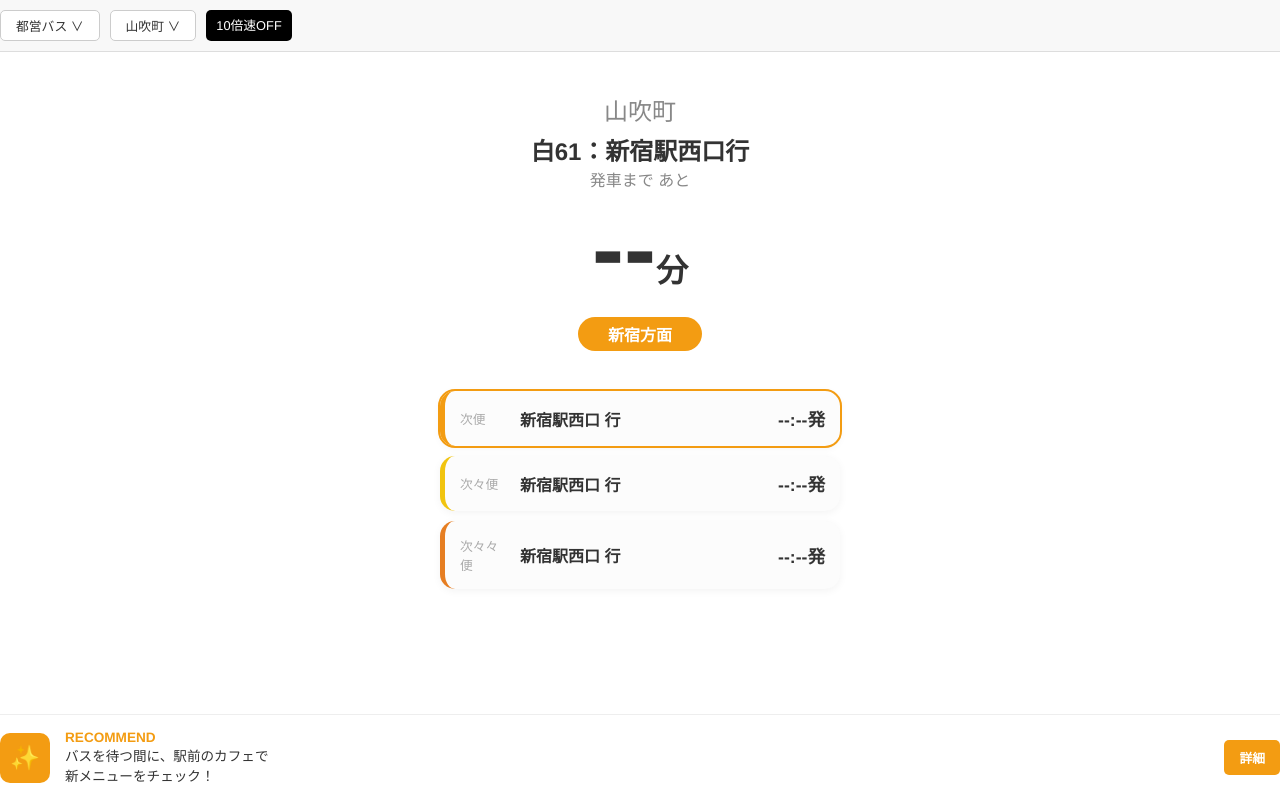
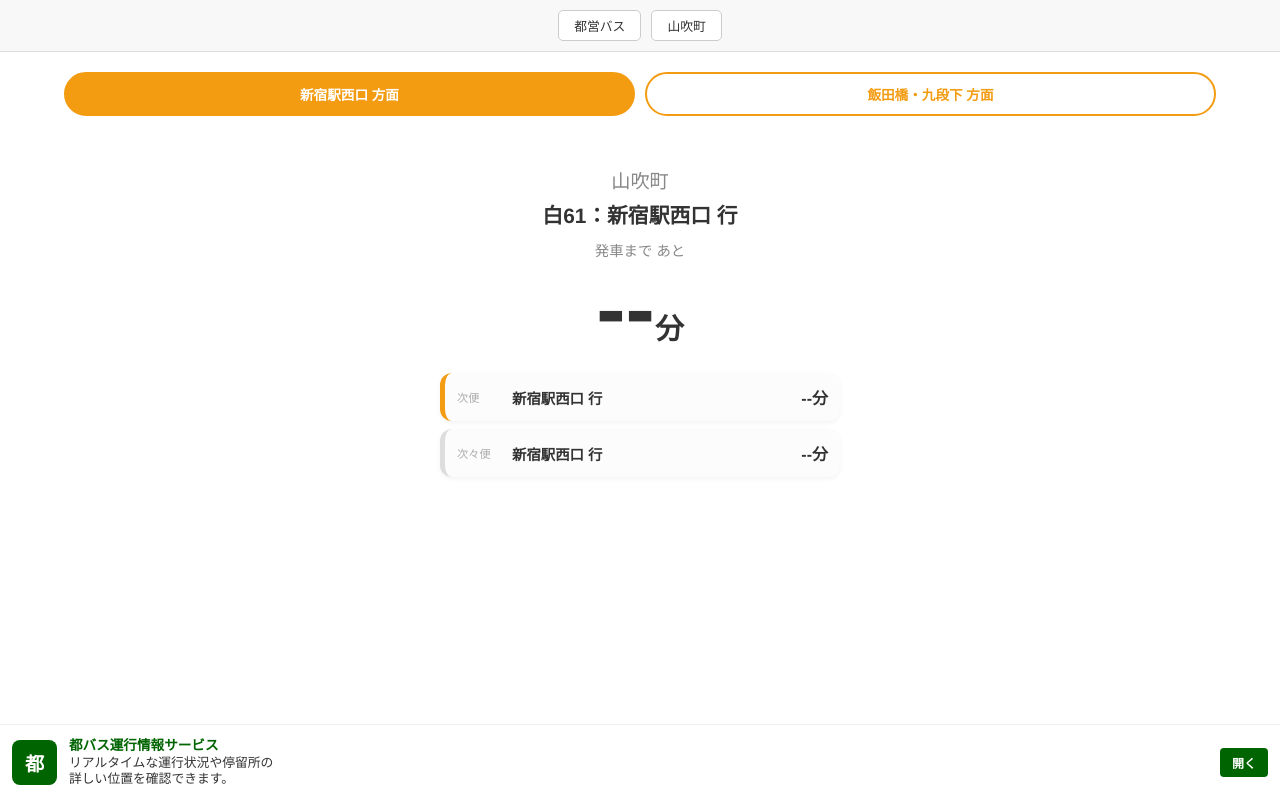
Before and after one commit to mt2026-svg/bus-ap, a website: page index.html in a window 1280 px wide. Drawn offline with Linux system fonts and the light colour scheme.

Commit message:
Update index.html

```diff
--- a/index.html
+++ b/index.html
@@ -6,77 +6,90 @@
     <title>都バス運行情報 - 山吹町</title>
     <style>
         body { font-family: 'Helvetica Neue', Arial, sans-serif; background: #fff; color: #333; margin: 0; padding: 0; display: flex; flex-direction: column; align-items: center; }
-        .header-nav { width: 100%; display: flex; padding: 10px; gap: 10px; background: #f8f8f8; border-bottom: 1px solid #ddd; }
+        .header-nav { width: 100%; display: flex; padding: 10px; gap: 10px; background: #f8f8f8; border-bottom: 1px solid #ddd; justify-content: center; }
         .nav-item { border: 1px solid #ccc; padding: 5px 15px; border-radius: 5px; font-size: 0.8rem; background: #fff; }
 
-        .main-display { text-align: center; margin-top: 40px; width: 90%; }
-        .stop-name { font-size: 1.5rem; color: #888; margin-bottom: 5px; }
-        .bus-type { font-size: 1.8rem; font-weight: bold; margin-bottom: 10px; }
-        .eta-label { color: #888; font-size: 1rem; margin-bottom: 10px; }
-        .eta-main { font-size: 6rem; font-weight: bold; line-height: 1; }
-        .eta-unit { font-size: 2rem; }
+        .main-display { text-align: center; margin-top: 30px; width: 90%; }
+        .stop-name { font-size: 1.2rem; color: #888; margin-bottom: 5px; }
+        .eta-label { color: #888; font-size: 0.9rem; margin-bottom: 5px; }
+        .eta-main { font-size: 5.5rem; font-weight: bold; line-height: 1; color: #333; }
+        .eta-unit { font-size: 1.8rem; }
 
-        .destination-badge { display: inline-block; background: #f39c12; color: white; padding: 5px 30px; border-radius: 20px; margin: 20px 0; font-weight: bold; }
+        /* 行き先切り替えボタン */
+        .selector-container { display: flex; gap: 10px; margin: 20px 0; width: 90%; justify-content: center; }
+        .dest-btn { flex: 1; padding: 10px; border-radius: 25px; border: 2px solid #f39c12; background: #fff; color: #f39c12; font-weight: bold; cursor: pointer; font-size: 0.85rem; }
+        .dest-btn.active { background: #f39c12; color: #fff; }
 
-        .list-container { width: 90%; max-width: 400px; margin-top: 20px; }
-        .list-item { display: flex; justify-content: space-between; align-items: center; padding: 15px; border-radius: 15px; margin-bottom: 10px; background: #fcfcfc; box-shadow: 0 2px 8px rgba(0,0,0,0.05); border-left: 5px solid #ddd; }
-        .list-item.active { border-left-color: #f39c12; outline: 2px solid #f39c12; }
-        .list-item.secondary { border-left-color: #f1c40f; }
-        .list-item.tertiary { border-left-color: #e67e22; }
+        .list-container { width: 90%; max-width: 400px; }
+        .list-item { display: flex; justify-content: space-between; align-items: center; padding: 12px; border-radius: 12px; margin-bottom: 8px; background: #fcfcfc; box-shadow: 0 2px 5px rgba(0,0,0,0.05); border-left: 5px solid #ddd; }
+        .list-item.active { border-left-color: #f39c12; }
 
-        .list-label { color: #aaa; font-size: 0.8rem; width: 50px; }
-        .list-desc { font-weight: bold; flex-grow: 1; text-align: left; padding-left: 10px; }
-        .list-time { font-weight: bold; font-size: 1.1rem; }
+        .list-label { color: #aaa; font-size: 0.7rem; width: 45px; }
+        .list-desc { font-weight: bold; flex-grow: 1; text-align: left; padding-left: 10px; font-size: 0.9rem; }
+        .list-time { font-weight: bold; font-size: 1rem; }
 
-        .ad-banner { position: fixed; bottom: 0; width: 100%; background: #fff; border-top: 1px solid #eee; padding: 15px; display: flex; align-items: center; gap: 15px; }
-        .ad-icon { background: #f39c12; color: white; width: 50px; height: 50px; border-radius: 10px; display: flex; align-items: center; justify-content: center; font-size: 1.5rem; }
-        .ad-text { text-align: left; font-size: 0.85rem; flex-grow: 1; }
-        .ad-text b { color: #f39c12; display: block; }
-        .ad-btn { background: #f39c12; color: white; padding: 8px 15px; border-radius: 5px; text-decoration: none; font-weight: bold; font-size: 0.8rem; }
+        /* 広告バナー */
+        .ad-banner { position: fixed; bottom: 0; width: 100%; background: #fff; border-top: 1px solid #eee; padding: 12px; display: flex; align-items: center; gap: 12px; box-sizing: border-box; }
+        .ad-icon { background: #006400; color: white; width: 45px; height: 45px; border-radius: 8px; display: flex; align-items: center; justify-content: center; font-size: 1.2rem; font-weight: bold; }
+        .ad-text { text-align: left; font-size: 0.8rem; flex-grow: 1; line-height: 1.3; }
+        .ad-text b { color: #006400; display: block; font-size: 0.85rem; }
+        .ad-btn { background: #006400; color: white; padding: 6px 12px; border-radius: 4px; text-decoration: none; font-weight: bold; font-size: 0.75rem; }
     </style>
 </head>
 <body>
 
     <div class="header-nav">
-        <div class="nav-item">都営バス ∨</div>
-        <div class="nav-item">山吹町 ∨</div>
-        <div style="background:black; color:white; padding:5px 10px; border-radius:5px; font-size:0.8rem;">10倍速OFF</div>
+        <div class="nav-item">都営バス</div>
+        <div class="nav-item">山吹町</div>
+    </div>
+
+    <div class="selector-container">
+        <button class="dest-btn active" onclick="switchDest('shinjuku')">新宿駅西口 方面</button>
+        <button class="dest-btn" onclick="switchDest('kudan')">飯田橋・九段下 方面</button>
     </div>
 
     <div class="main-display">
         <div class="stop-name">山吹町</div>
-        <div class="bus-app-label" style="font-weight:bold; font-size:1.5rem;">白61：新宿駅西口行</div>
+        <div id="target-dest" style="font-weight:bold; font-size:1.3rem; margin-bottom:10px;">白61：新宿駅西口 行</div>
         <div class="eta-label">発車まで あと</div>
         <div class="eta-main" id="main-eta">--<span class="eta-unit">分</span></div>
-        <div class="destination-badge">新宿方面</div>
     </div>
 
-    <div class="list-container">
+    <div class="list-container" style="margin-top:20px;">
         <div class="list-item active">
             <div class="list-label">次便</div>
             <div class="list-desc" id="bus1-desc">新宿駅西口 行</div>
-            <div class="list-time" id="bus1-time">--:--発</div>
+            <div class="list-time" id="bus1-time">--分</div>
         </div>
-        <div class="list-item secondary">
+        <div class="list-item">
             <div class="list-label">次々便</div>
             <div class="list-desc" id="bus2-desc">新宿駅西口 行</div>
-            <div class="list-time" id="bus2-time">--:--発</div>
-        </div>
-        <div class="list-item tertiary">
-            <div class="list-label">次々々便</div>
-            <div class="list-desc" id="bus3-desc">新宿駅西口 行</div>
-            <div class="list-time" id="bus3-time">--:--発</div>
+            <div class="list-time" id="bus2-time">--分</div>
         </div>
     </div>
 
-    <div style="height: 100px;"></div> <div class="ad-banner">
-        <div class="ad-icon">✨</div>
+    <div class="ad-banner">
+        <div class="ad-icon">都</div>
         <div class="ad-text">
-            <b>RECOMMEND</b>
-            バスを待つ間に、駅前のカフェで<br>新メニューをチェック！
+            <b>都バス運行情報サービス</b>
+            リアルタイムな運行状況や停留所の<br>詳しい位置を確認できます。
         </div>
-        <a href="#" class="ad-btn">詳細</a>
+        <a href="https://tobus.jp/blsys/t_mbl/busstop/map?ds=1&id=1355&p=1" target="_blank" class="ad-btn">開く</a>
     </div>
 
+    <script>
+        function switchDest(dest) {
+            const btns = document.querySelectorAll('.dest-btn');
+            btns.forEach(b => b.classList.remove('active'));
+            if(dest === 'shinjuku') {
+                btns[0].classList.add('active');
+                document.getElementById('target-dest').innerText = '白61：新宿駅西口 行';
+                // 本来はここでデータを切り替えます
+            } else {
+                btns[1].classList.add('active');
+                document.getElementById('target-dest').innerText = '飯64：九段下 行';
+            }
+        }
+    </script>
 </body>
 </html>
```
